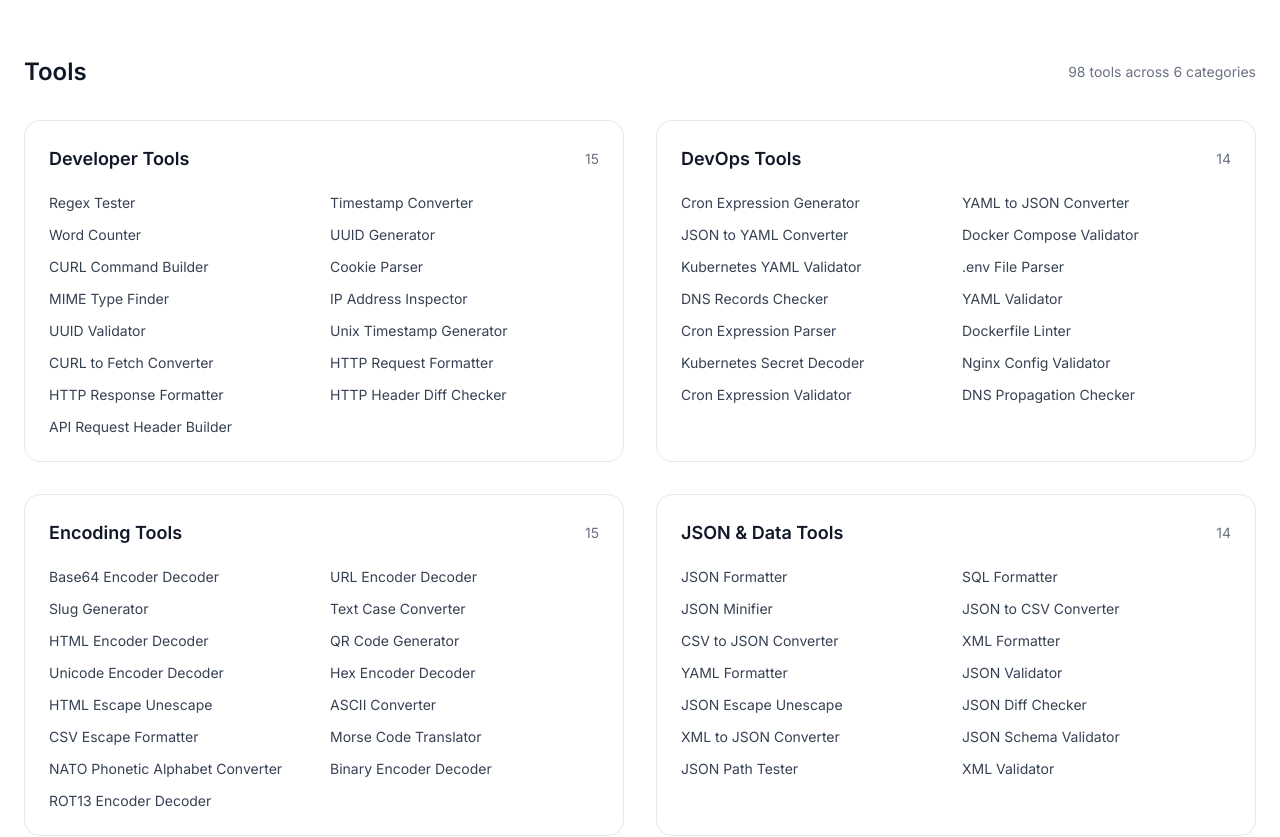
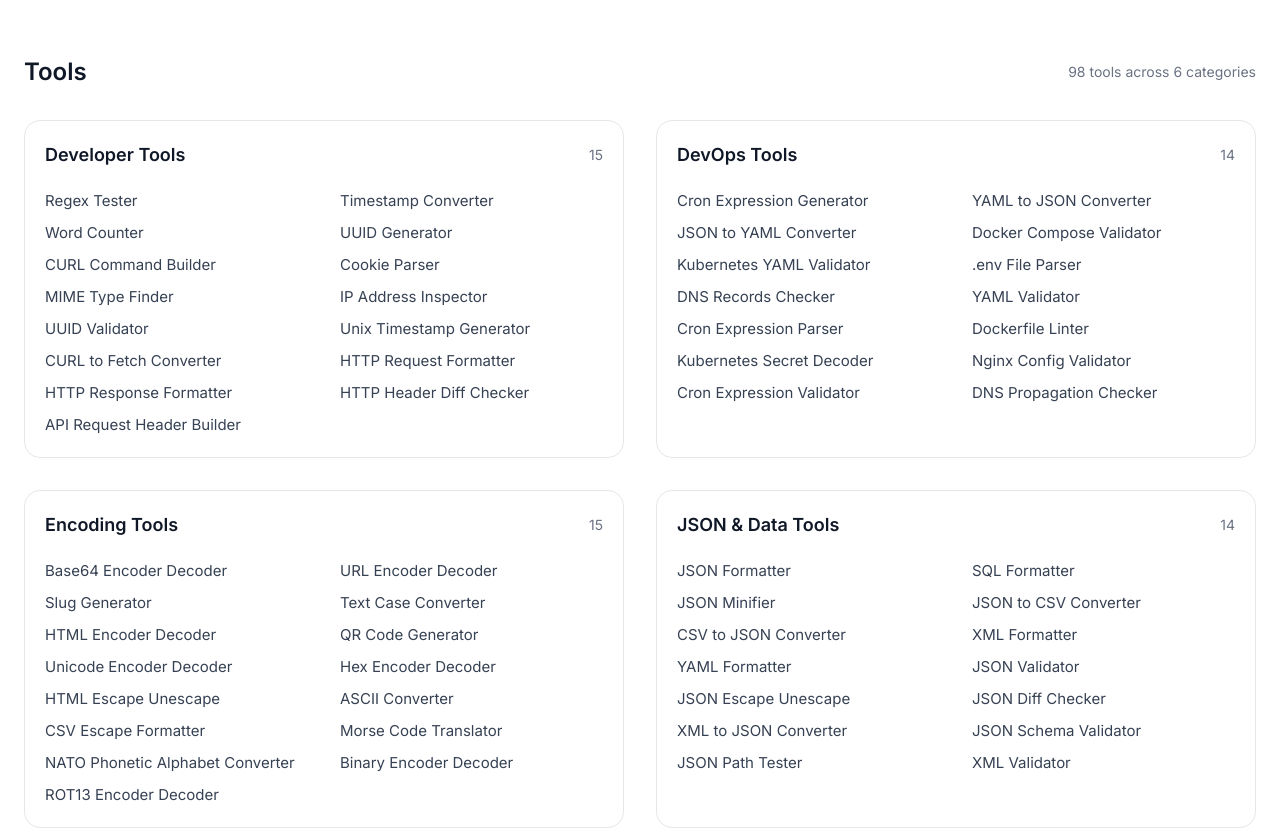
Before and after one commit to vaarunsonawwane-ops/yoryantra-new, a Next.js app: page /sitemap in a window 1280 px wide. Shown: the part 717-1554 px from the top of the page. Built offline with nearby package versions, Linux system fonts and the light colour scheme.

Commit message:
Update page.tsx

```diff
--- a/app/sitemap/page.tsx
+++ b/app/sitemap/page.tsx
@@ -127,7 +127,7 @@ export default function SitemapPage() {
           {groupedTools.map(({ category, tools: categoryTools }) => (
             <div
               key={category}
-              className="rounded-2xl border border-gray-200 bg-white p-6"
+              className="rounded-2xl border border-gray-200 bg-white p-5"
             >
               <div className="flex items-center justify-between">
                 <h3 className="text-lg font-semibold text-gray-900">
@@ -139,12 +139,12 @@ export default function SitemapPage() {
                 </span>
               </div>
 
-              <div className="mt-5 grid gap-3 sm:grid-cols-2">
+              <div className="mt-5 grid gap-x-8 gap-y-2 sm:grid-cols-2">
                 {categoryTools.map((tool) => (
                   <Link
                     key={tool.href}
                     href={tool.href}
-                    className="text-sm text-gray-700 transition hover:text-[var(--green)]"
+                    className="text-[15px] leading-6 text-gray-700 transition hover:text-[var(--green)]"
                   >
                     {tool.title}
                   </Link>
```
